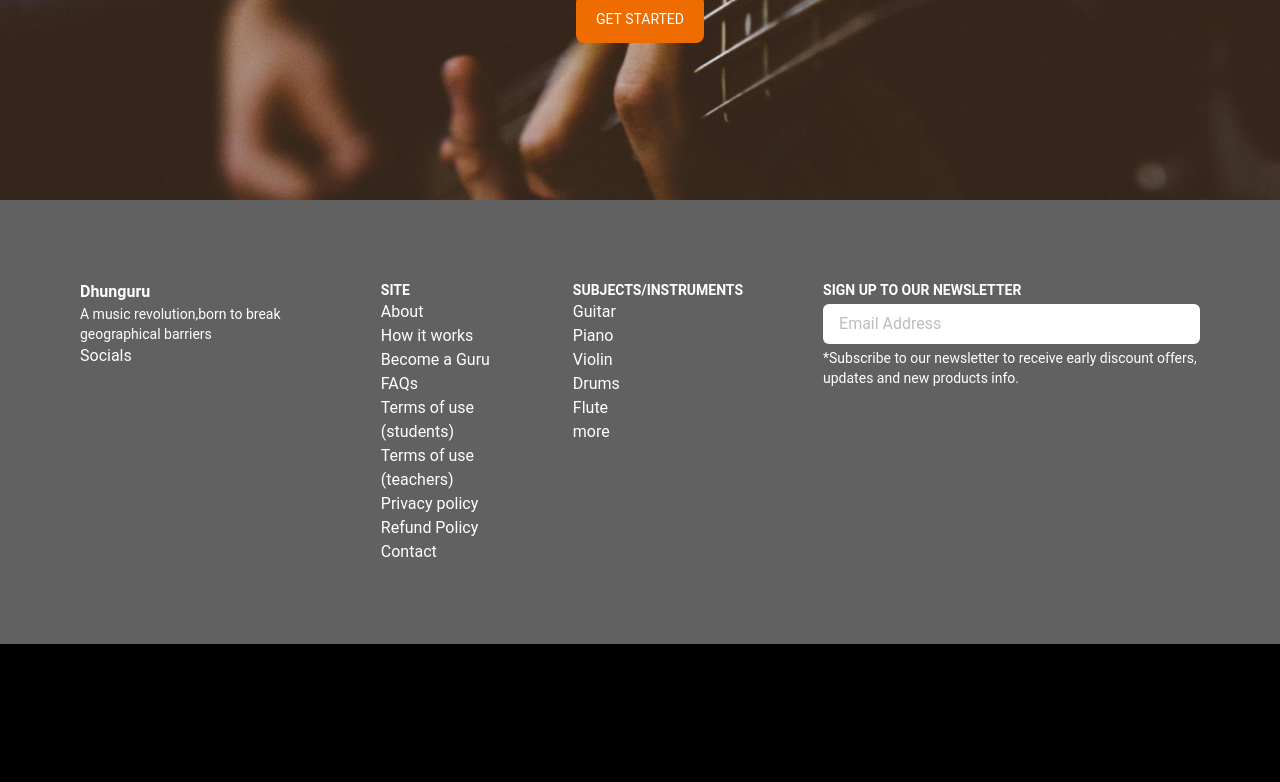
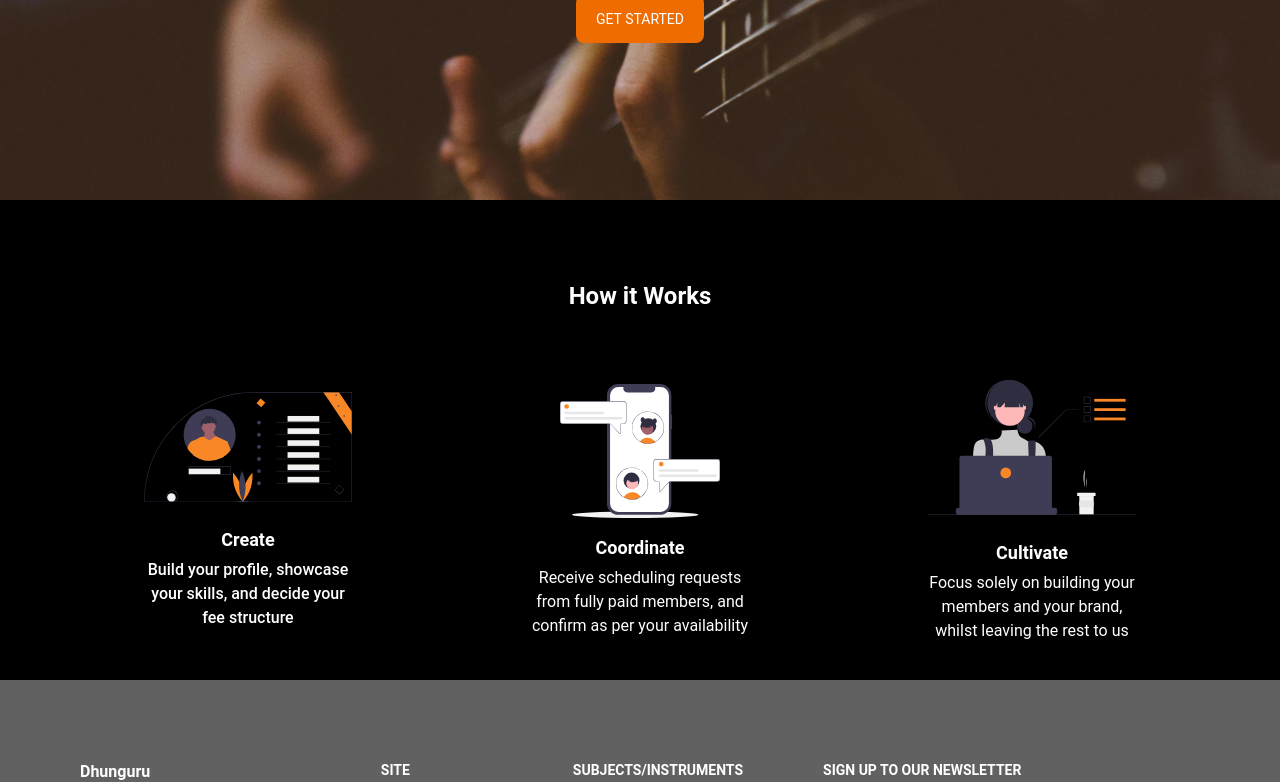
Before and after one commit to Sujeeththecoder/React_Website, a React (Vite) app in the folder my-project/: page /become-a-guru in a window 1280 px wide. Shown: the part 366-1148 px from the top of the page. Before the commit the page ends 1010 px from the top, so only its background shows below. Built offline with nearby package versions, Linux system fonts and the light colour scheme.

Commit message:
complete howitworks 2 component

```diff
--- a/my-project/src/App.jsx
+++ b/my-project/src/App.jsx
@@ -6,7 +6,7 @@ import FindYourGuru from './pages/FindYourGuru';
 import HowItWorks from './pages/HowItWorks';
 import Dashboard from './pages/Dashboard';
 import Home from './pages/Home';
-import BecomeAGuru from './components/BecomeAGuru';
+import BecomeAGuru from './pages/BecomeAGuru'
 
 export default function App() {
   return (
@@ -18,7 +18,7 @@ export default function App() {
           <Route path="/find-your-guru" element={<FindYourGuru />} />
           <Route path="/how-it-works" element={<HowItWorks />} />
           <Route path="/dashboard" element={<Dashboard />} />
-          <Route path="/become-a-guru" element={<BecomeAGuru />} /> {/* Add the new route */}
+          <Route path="/become-a-guru" element={<BecomeAGuru />} />
         </Routes>
       </div>
       <Footer />
--- a/my-project/src/components/HowItWorks2.jsx
+++ b/my-project/src/components/HowItWorks2.jsx
@@ -3,16 +3,29 @@ import React from 'react'
 function HowItWorks2() {
   return (
     <div>
-        <div className='text-white text-center '>How it Works</div>
-      <div>
+        <div className='text-white  font-bold text-2xl text-center mt-20'>How it Works</div>
 
+        <div className='flex justify-center items-center gap-x-52 mt-14 mb-20'>
+
+      <div className='h-52 w-52 mt-6 text-white justify-center items-center text-center'>
+      <img src="/images/create.svg" alt="" />
+      <h1 className='font-bold text-lg mt-6'>Create</h1>
+      <p className='text-base font-medium mt-1'>Build your profile, showcase your skills, and decide your fee structure</p>
+      </div >
+
+      <div className='h-40 w-40 -mt-10 text-white justify-center items-center text-center'>
+      <img src="/images/coordinate.svg" alt="" />
+      <h1 className='font-bold text-lg mt-4'>Coordinate</h1>
+      <p className='text-center w-56 text-base -ml-8 mt-1'>Receive scheduling requests from fully paid members, and confirm as per your availability</p>
       </div>
-      <div>
 
+      <div className='h-52 w-52 text-white justify-center items-center text-center '>
+      <img src="/images/cultivate.svg" alt="" />
+      <h1 className='font-bold text-lg mt-6'>Cultivate</h1>
+      <p className='text-base mt-1'>Focus solely on building your members and your brand, whilst leaving the rest to us</p>
       </div>
-      <div>
+      </div>
 
-      </div>
     </div>
   )
 }
--- a/my-project/src/components/BecomeAGuru.jsx
+++ b/my-project/src/pages/BecomeAGuru.jsx
@@ -1,10 +1,11 @@
 import React from 'react';
-import StarredTeachers from './StarredTeachers';
-
+import StarredTeachers from '../components/StarredTeachers';
+import HowItWorks2 from '../components/HowItWorks2';
 const BecomeAGuru = () => {
   return (
     <div className='text-white '>
    <StarredTeachers/>
+   <HowItWorks2/>
     </div>
   );
 };
```
